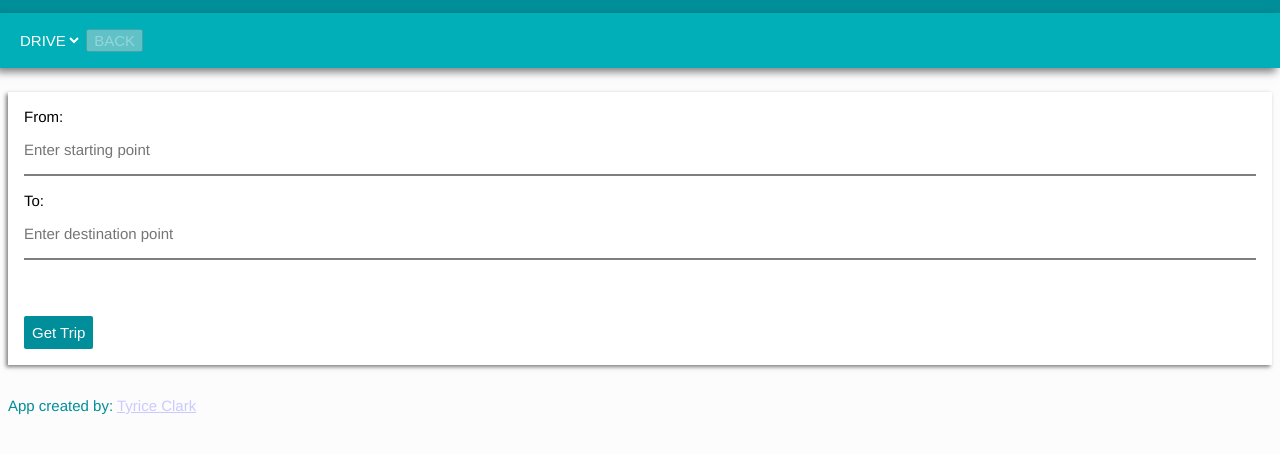
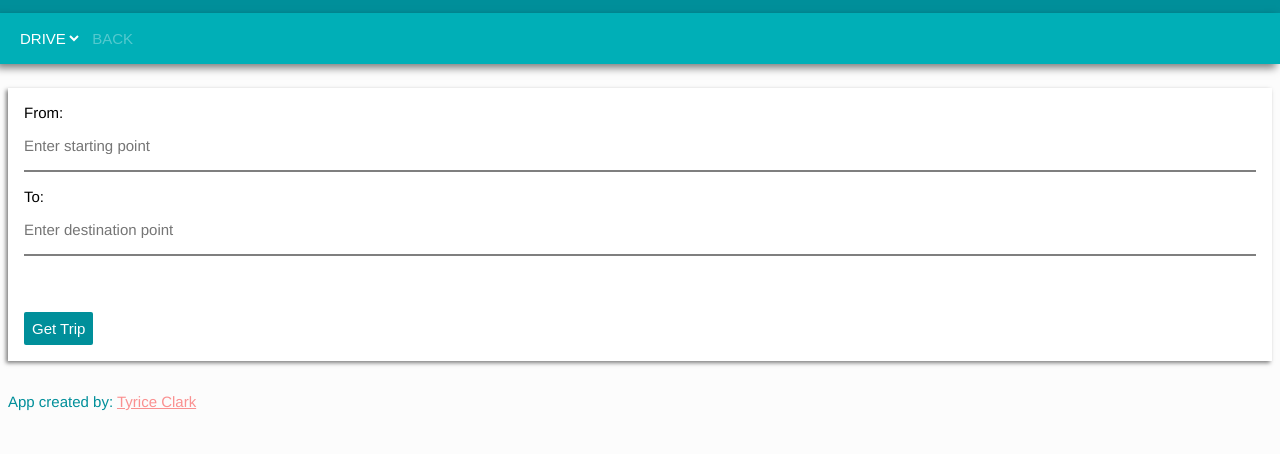
Before and after one commit to tyricec/qtp, a website built with webpack: page index.html in a window 1280 px wide. Shown: the part 64-518 px from the top of the page. Built offline with nearby package versions, Linux system fonts and the light colour scheme.

Commit message:
style(*): Change back button and footer link styles

```diff
--- a/css/main.css
+++ b/css/main.css
@@ -16,6 +16,9 @@
 }
 
 .qtp-back-button {
+  background: none;
+  border: none;
+  outline: none;
   margin: 0 8px 0 0;
   color: #ffffff;
   position: relative;
@@ -24,6 +27,12 @@
 
 .qtp-back-button--disabled {
   color: rgba(255,255,255,0.33);
+}
+
+.qtp-back-button:disabled {
+  background: none;
+  border: none;
+  outline: none;
 }
 
 .qtp-options {
@@ -82,15 +91,15 @@
 }
 
 .qtp-footer__link {
-  color: #cacaff;
+  color: #fa9090;
 }
 
 .qtp-footer__link:visited {
-  color: #dca9fc;
+  color: #ac79bc;
 }
 
 .qtp-footer__link:active {
-  color: #fa9090;
+  color: #ba7081;
 }
 
 .qtp-footer__link:hover {
```
